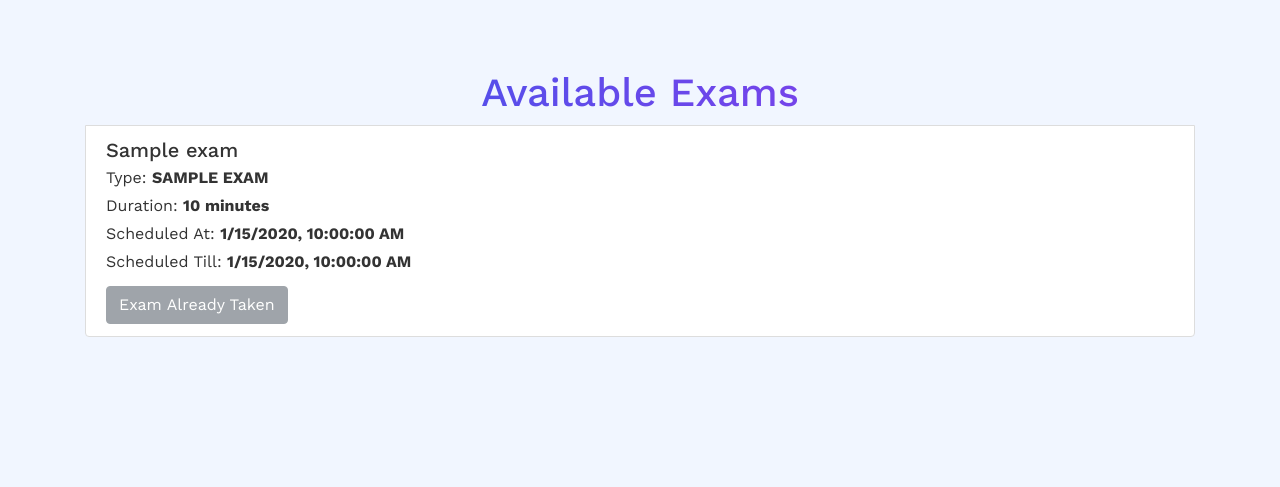
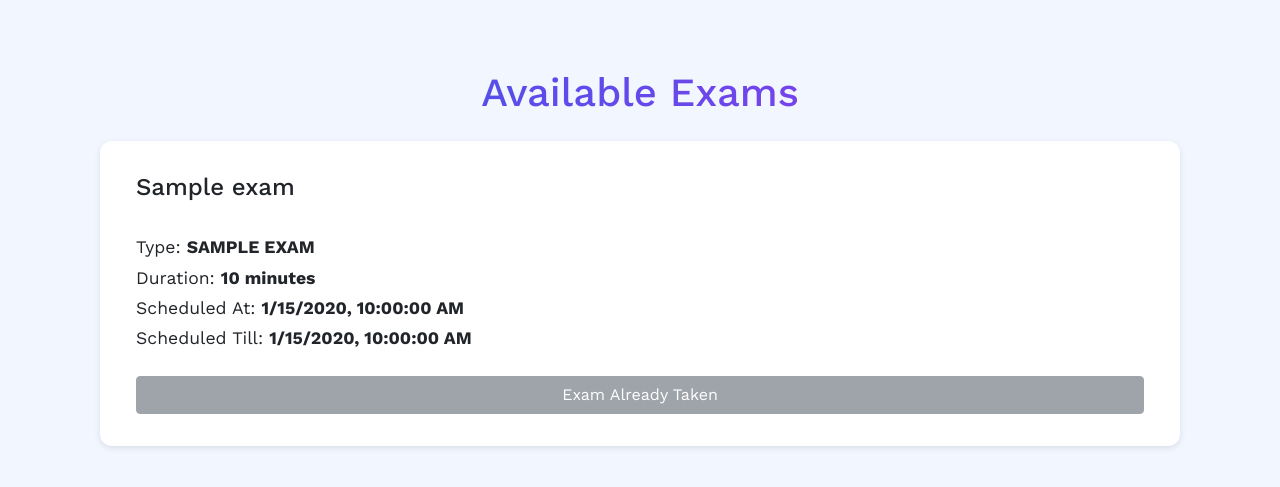
Before and after one commit to EarthlingAidTech/PrepZer0, a Node project: template views/dashboard.ejs in a window 1280 px wide. Shown: the part 289-776 px from the top of the page. Run offline with Node 20 templates, Linux system fonts and the light colour scheme; the template is opened without the code that fills it: most values are stand-ins (such as "Sample title", 1, 10 or a date in 2020); some libraries are stand-ins or nearby versions.

Commit message:
dashboard exam section

```diff
--- a/views/dashboard.ejs
+++ b/views/dashboard.ejs
@@ -107,6 +107,149 @@
       .navbar-nav.ms-auto {
         margin-left: auto;
       }
+      .gradient-btn {
+  background: linear-gradient(90deg, #5150ea 30%, #7a42ea 70%, #8639ea 100%);
+  color: #fff;
+  border: none;
+  padding: 8px 20px;      /* Slightly bigger button */
+  font-size: 16px;        /* Increased font size */
+  border-radius: 8px;     /* Boxy with modestly rounded edges */
+  display: inline-block;  /* Aligns to the left */
+}
+
+.gradient-btn:hover {
+  background: linear-gradient(90deg, #8639ea 30%, #7a42ea 70%, #5150ea 100%);
+}
+
+  /* Card styling for a cleaner, full-width look */
+  .card {
+    font-family: 'Work Sans', sans-serif;
+    border: none;
+    border-radius: 0.75rem;
+    box-shadow: 0 2px 6px rgba(0,0,0,0.1);
+    margin-bottom: 1.5rem;
+    transition: box-shadow 0.3s ease-in-out;
+  }
+  .card:hover {
+  box-shadow: 0 4px 12px rgba(81, 80, 234, 0.3); /* Soft purple glow */
+  transform: translateY(-2px); /* Slight lift effect */
+  cursor: pointer;
+}
+  .card-header {
+    background: none;
+    border-bottom: none;
+    font-size: 1.75rem;
+    font-weight: 600;
+    padding: 1rem 1.25rem 0.5rem;
+  }
+  .card-body {
+    padding: 0 1.25rem 0.5rem;
+  }
+  .card-text {
+    font-size: 1.1rem;
+    margin-bottom: 0.3rem; /* reduced line spacing */
+  }
+  .card-footer {
+    background: none;
+    border-top: none;
+    padding: 0 1.25rem 1rem;
+  }
+  /* Modal Theming Styles */
+  .themed-modal {
+  background-color: #fff;
+  border-radius: 8px;
+  font-family: 'Work Sans', sans-serif;
+  box-shadow: 0 2px 6px rgba(0, 0, 0, 0.15);
+}
+
+.themed-modal-header {
+  background: linear-gradient(90deg, #5150ea 30%, #7a42ea 70%, #8639ea 100%);
+  color: #fff;
+  padding: 1rem;
+  border-top-left-radius: 8px;
+  border-top-right-radius: 8px;
+  border-bottom: none;
+}
+
+.themed-modal-header .modal-title {
+  font-weight: 600;
+}
+
+.themed-modal-header .close {
+  color: #fff;
+  opacity: 1;
+}
+
+.themed-modal-body {
+  padding: 1rem;
+}
+
+.themed-modal-body p,
+.themed-modal-body ul {
+  font-size: 1rem;
+  margin-bottom: 0.5rem;
+}
+
+.themed-modal-body ul li {
+  margin-bottom: 0.5rem;
+}
+
+.themed-modal-footer {
+  border-top: none;
+  padding: 0.75rem 1rem 1rem;
+  display: flex;
+  justify-content: flex-end;
+  gap: 10px;
+}
+
+/* Primary Button (Start Test) */
+.themed-btn-primary {
+  background: linear-gradient(90deg, #5150ea 30%, #7a42ea 70%, #8639ea 100%);
+  color: #fff;
+  border: none;
+  padding: 8px 20px;
+  font-size: 16px;
+  border-radius: 8px;
+}
+
+.themed-btn-primary:hover {
+  background: linear-gradient(90deg, #8639ea 30%, #7a42ea 70%, #5150ea 100%);
+}
+
+/* Force disabled primary button to keep white text */
+.themed-btn-primary:disabled {
+  color: #fff !important;
+  opacity: 1;
+}
+
+/* Secondary Button (Enable Camera) */
+.themed-btn-secondary {
+  background-color: #6c757d;
+  border: none;
+  border-radius: 8px;
+  padding: 8px 20px;
+  font-size: 16px;
+  color: #fff;
+}
+
+.themed-btn-secondary:hover {
+  background-color: #5a6268; /* Darker shade on hover */
+}
+
+/* Danger Button (Cancel) */
+.themed-btn-danger {
+  background-color: #dc3545;
+  border: none;
+  border-radius: 8px;
+  padding: 8px 20px;
+  font-size: 16px;
+  color: #fff;
+}
+
+.themed-btn-danger:hover {
+  background-color: #c82333; /* Darker shade on hover */
+}
+
     </style>
   </head>
   <body>
@@ -195,7 +338,7 @@
       <header class="welcome-message mb-5">
         <p class="display-3 fw-bolder theme-color1-text">
           Welcome,
-          <span class="gradient-text"><%= user.USN %></span>
+          <span class="gradient-text"><%=  user.fname %></span>
         </p>
         <p class="text-muted fs-2">
           Department: <%= user.Department.toUpperCase() %> | Semester: <%=
@@ -204,48 +347,43 @@
       </header>
 
       <main>
-        <h1 class="text-center mt-5 pt-3 gradient-text">Available Exams</h1>
-        <% console.log(exams); %>
+        <h1 class="text-center mt-5 mb-4 pt-3 gradient-text">Available Exams</h1>
+        <div class="container">
           <% exams.forEach(exam => { %>
-        <div
-          class="list-group-item list-group-item-action flex-column align-items-start"
-        >
-          <h5 class="mb-1"><%= exam.name %></h5>
-          <p class="mb-1">
-            Type: <strong><%= exam.questionType.toUpperCase() %></strong>
+            <div class="card p-3">
+              <div class="card-header mb-2">
+                <h4 class="mb-3"><%= exam.name %></h4>
+              </div>
+              <div class="card-body">
+                <p class="card-text mb-1">Type: <strong><%= exam.questionType.toUpperCase() %></strong></p>
+                <p class="card-text mb-1">Duration: <strong><%= exam.duration %> minutes</strong></p>
+                <p class="card-text mb-1">
+                  Scheduled At: <strong><%= new Date(exam.scheduledAt).toLocaleString() %></strong>
                 </p>
-          <p class="mb-1">
-            Duration: <strong><%= exam.duration %> minutes</strong>
+                <p class="card-text mb-3">
+                  Scheduled Till: <strong><%= new Date(exam.scheduleTill).toLocaleString() %></strong>
                 </p>
-          <p class="mb-1">
-            Scheduled At:
-            <strong><%= new Date(exam.scheduledAt).toLocaleString() %></strong>
-          </p>
-          <p class="mb-1">
-            Scheduled Till:
-            <strong><%= new Date(exam.scheduleTill).toLocaleString() %></strong>
-          </p>
-
+              </div>
+              <div class="card-footer">
                 <% if (exam.alreadyGiven) { %>
-          <button class="btn btn-secondary mt-2" disabled>
+                  <button class="btn btn-secondary w-100" disabled>
                     Exam Already Taken
                   </button>
                 <% } else { %>
-          <!-- <form action="/dashboard/start-test/<%= exam._id %>" method="GET">
-                          <button type="submit" class="btn btn-primary mt-2">Start Test</button>
-                      </form> -->
-          <button
-            class="btn btn-primary mt-2 start-test-btn"
-            data-exam-id="<%= exam._id %>"
-          >
+                  <button class="gradient-btn start-test-btn" data-exam-id="<%= exam._id %>">
                     Start Test
                   </button>
-
                 <% } %>
               </div>
+            </div>
           <% }); %>
+        </div>
       </main>
-    </div>
+
+
+
+
+    <!-- </div>
     <% if (successMessage) { %>
     <div class="alert alert-success alert-dismissible fade show" role="alert">
       <%= successMessage %>
@@ -258,9 +396,10 @@
         <span aria-hidden="true">&times;</span>
       </button>
     </div>
-    <% } %>
+    <% } %> -->
 
     <!-- Exam Rules & Camera Permission Modal -->
+    <!-- Modal HTML -->
     <div
     class="modal fade"
     id="examRulesModal"
@@ -270,21 +409,16 @@
     aria-hidden="true"
   >
     <div class="modal-dialog" role="document">
-        <div class="modal-content">
-          <div class="modal-header">
+      <div class="modal-content themed-modal">
+        <div class="modal-header themed-modal-header">
           <h5 class="modal-title" id="examRulesModalLabel">
-              Exam Rules & Permissions
+            Exam Rules &amp; Permissions
           </h5>
-            <button
-              type="button"
-              class="close"
-              data-dismiss="modal"
-              aria-label="Close"
-            >
+          <button type="button" class="close" data-dismiss="modal" aria-label="Close">
             <span aria-hidden="true">&times;</span>
           </button>
         </div>
-          <div class="modal-body">
+        <div class="modal-body themed-modal-body">
           <p><strong>Rules for Examination:</strong></p>
           <ul>
             <li>Ensure you are alone in the room.</li>
@@ -297,22 +431,24 @@
             We need to turn on your camera for proctoring. Click "Allow" when
             prompted.
           </p>
-            <button id="requestCamera" class="btn btn-secondary">
+          <button id="requestCamera" class="btn themed-btn-secondary">
             Enable Camera
           </button>
           <p id="cameraStatus" class="text-muted mt-2"></p>
         </div>
-          <div class="modal-footer">
-            <button type="button" class="btn btn-danger" data-dismiss="modal">
+        <div class="modal-footer themed-modal-footer">
+          <button type="button" class="btn themed-btn-danger" data-dismiss="modal">
             Cancel
           </button>
-            <button id="confirmStartTest" class="btn btn-primary" disabled>
+          <button id="confirmStartTest" class="btn themed-btn-primary" disabled>
             Start Test
           </button>
         </div>
       </div>
     </div>
   </div>
+
+
     <script>
       const userData = JSON.parse('<%- JSON.stringify(user) %>');
       const examsData = JSON.parse('<%- JSON.stringify(exams) %>');
```
Lines whose indentation alone changed are shown as unchanged.
